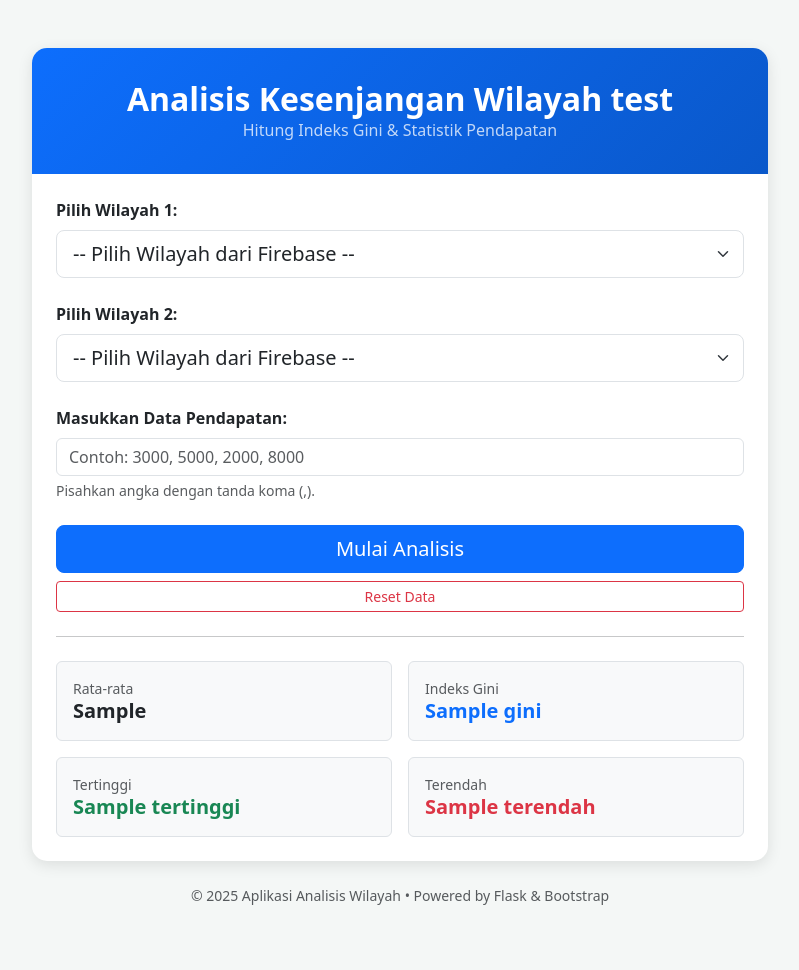
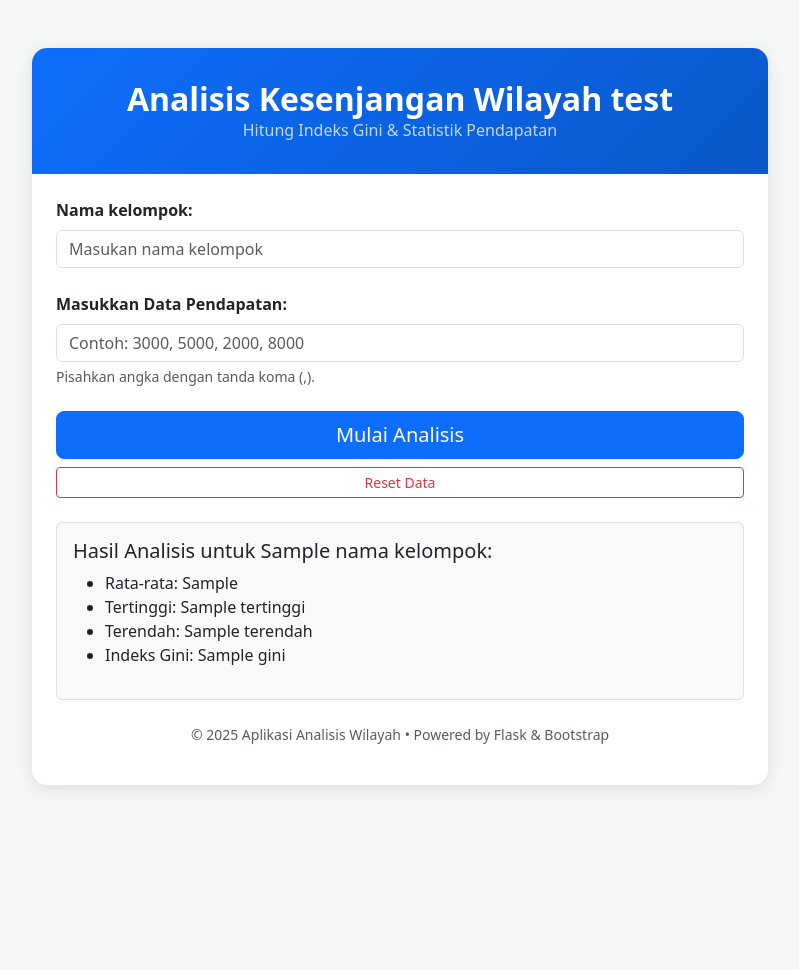
Before and after one commit to PanjiNR/progdas, a Flask app: template templates/index.html in a window 1280 px wide. Shown: the whole page, without its empty margins (240-1039 px from the left). After the commit the page ends 789 px from the top, so only its background shows below. Run offline with Flask 3, Linux system fonts and the light colour scheme; the template is opened without the code that fills it: most values are stand-ins (such as "Sample title", 1, 10 or a date in 2020); some libraries are stand-ins or nearby versions.

Commit message:
Tambah nama kelomok dan db

```diff
--- a/app.py
+++ b/app.py
@@ -1,21 +1,54 @@
-from flask import Flask, render_template, request
+from flask import Flask, render_template, request, redirect, url_for
 from hitung import kalkulasi_statistik
+import mysql.connector
+
+db_config = {
+    'host': 'localhost',
+    'user': 'root',
+    'password': '',
+    'database': 'statistik_db'
+}
+
+def get_db_connection():
+    return mysql.connector.connect(**db_config)
 
 app = Flask(__name__)
 
-@app.route('/', methods=['GET', 'POST'])
+@app.route("/", methods=["GET", "POST"])
 def index():
-    if request.method == 'POST':
-        # Ambil data dari form, ubah string menjadi list angka
-        input_user = request.form.get('pendapatan')
+    hasil = None
+    error = None
+    nama_kelompok = ""
+
+    if request.method == "POST":
+        nama_kelompok = request.form.get("namaKel", "")
+        pendapatan_raw = request.form.get("pendapatan", "")
         try:
-            list_pendapatan = [float(x.strip()) for x in input_user.split(',')]
-            hasil = kalkulasi_statistik(list_pendapatan)
-            return render_template('hasil.html', hasil=hasil, data_asli=list_pendapatan)
+            data_pendapatan = [float(x.strip()) for x in pendapatan_raw.split(",") if x.strip()]
+            hasil = kalkulasi_statistik(data_pendapatan)
+
+            conn = get_db_connection()
+            cursor = conn.cursor()
+
+            query = """
+                INSERT INTO hasil_statistik (nama_kelompok, rata_rata, tertinggi, terendah, gini)
+                VALUES (%s, %s, %s, %s, %s)
+            """
+            values = (
+                nama_kelompok,
+                hasil['rata_rata'],
+                hasil['tertinggi'],
+                hasil['terendah'],
+                hasil['gini']
+            )
+
+            cursor.execute(query, values)
+            conn.commit() # Save changes
+            cursor.close()
+            conn.close()
         except ValueError:
-            return "Input tidak valid! Gunakan angka dan pisahkan dengan koma."
+            error = "Data tidak valid"
+        except mysql.connector.Error as err:
+            error = f"Database Error: {err}"
 
-    return render_template('index.html')
-
-if __name__ == '__main__':
-    app.run(debug=True)
+    return render_template("index.html", hasil=hasil, nama_kelompok=nama_kelompok, error=error)
--- a/hitung.py
+++ b/hitung.py
@@ -1,5 +1,4 @@
 def kalkulasi_statistik(data_pendapatan):
-    # Urutkan data untuk perhitungan Gini
     data = sorted(data_pendapatan)
     n = len(data)
 
@@ -7,8 +6,7 @@ def kalkulasi_statistik(data_pendapatan):
     tertinggi = max(data)
     terendah = min(data)
 
-    # Rumus sederhana Indeks Gini
-    # G = (2 * sum(i * yi) / (n * sum(yi))) - (n + 1) / n
+
     sum_i_yi = sum((i + 1) * val for i, val in enumerate(data))
     gini = (2 * sum_i_yi) / (n * sum(data)) - (n + 1) / n
 
--- a/templates/index.html
+++ b/templates/index.html
@@ -25,23 +25,8 @@
                 <div class="card-body p-4">
                     <form method="POST">
                         <div class="mb-4">
-                            <label for="wilayah" class="form-label fw-bold">Pilih Wilayah 1:</label>
-                            <select name="wilayah" id="wilayah" class="form-select form-select-lg">
-                                <option value="">-- Pilih Wilayah dari Firebase --</option>
-                                {% for w in wilayah %}
-                                    <option value="{{ w }}" {% if pilihan == w %}selected{% endif %}>{{ w }}</option>
-                                {% endfor %}
-                            </select>
-                        </div>
-
-                        <div class="mb-4">
-                            <label for="wilayah" class="form-label fw-bold">Pilih Wilayah 2:</label>
-                            <select name="wilayah" id="wilayah" class="form-select form-select-lg">
-                                <option value="">-- Pilih Wilayah dari Firebase --</option>
-                                {% for w in wilayah %}
-                                    <option value="{{ w }}" {% if pilihan == w %}selected{% endif %}>{{ w }}</option>
-                                {% endfor %}
-                            </select>
+                            <label for="wilayah" class="form-label fw-bold">Nama kelompok:</label>
+                            <input type="text" name="namaKel" class="form-control" id="namaKel" placeholder="Masukan nama kelompok">
                         </div>
 
                         <div class="mb-4">
@@ -59,37 +44,25 @@
                         </div>
                     </form>
 
-                    {% if hasil %}
-                    <hr class="my-4">
-                    <div class="row g-3">
-                        <div class="col-sm-6">
-                            <div class="p-3 border rounded bg-light">
-                                <small class="text-muted d-block">Rata-rata</small>
-                                <span class="h5 fw-bold">{{ hasil.rata_rata }}</span>
-                            </div>
-                        </div>
-                        <div class="col-sm-6">
-                            <div class="p-3 border rounded bg-light">
-                                <small class="text-muted d-block">Indeks Gini</small>
-                                <span class="h5 fw-bold text-primary">{{ hasil.gini }}</span>
-                            </div>
-                        </div>
-                        <div class="col-sm-6">
-                            <div class="p-3 border rounded bg-light">
-                                <small class="text-muted d-block">Tertinggi</small>
-                                <span class="h5 fw-bold text-success">{{ hasil.tertinggi }}</span>
-                            </div>
-                        </div>
-                        <div class="col-sm-6">
-                            <div class="p-3 border rounded bg-light">
-                                <small class="text-muted d-block">Terendah</small>
-                                <span class="h5 fw-bold text-danger">{{ hasil.terendah }}</span>
-                            </div>
-                        </div>
-                    </div>
-                    {% endif %}
-                </div>
-            </div>
+{% if error %}
+<p class="text-danger">{{ error }}</p>
+{% endif %}
+
+{% if hasil %}
+<div class="mt-4 p-3 border rounded bg-light">
+    <h5>Hasil Analisis untuk {{ nama_kelompok }}:</h5>
+    <ul>
+        <li>Rata-rata: {{ hasil.rata_rata }}</li>
+        <li>Tertinggi: {{ hasil.tertinggi }}</li>
+        <li>Terendah: {{ hasil.terendah }}</li>
+        <li>Indeks Gini: {{ hasil.gini }}</li>
+    </ul>
+</div>
+{% endif %}
+
+
+
+
 
             <p class="text-center mt-4 text-muted small">
                 © 2025 Aplikasi Analisis Wilayah • Powered by Flask & Bootstrap
```
